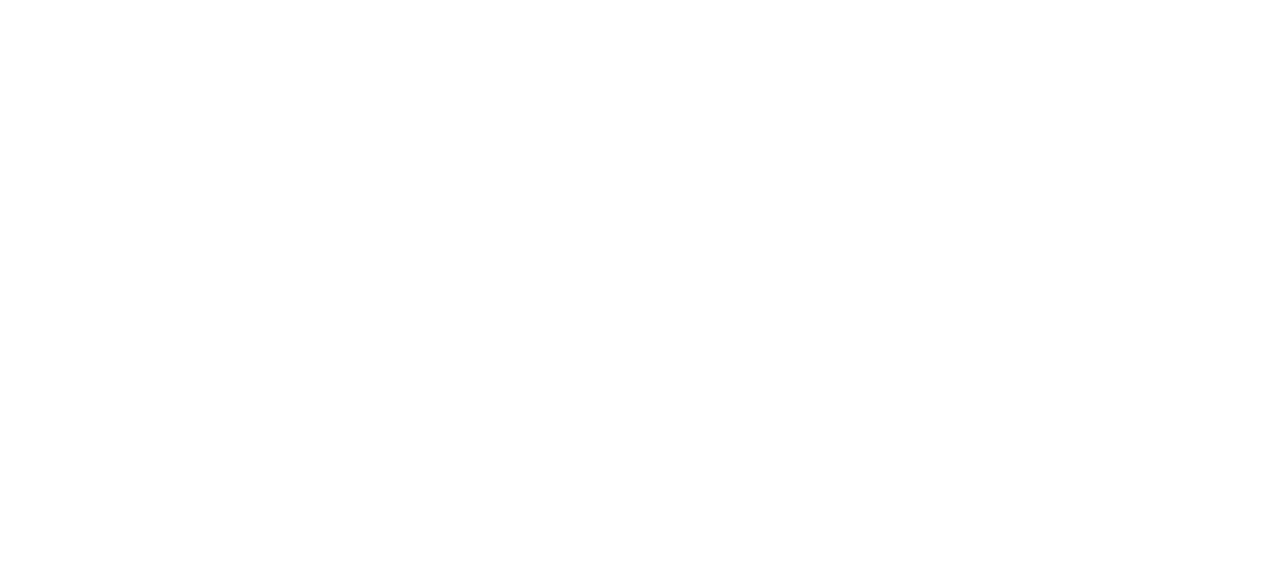
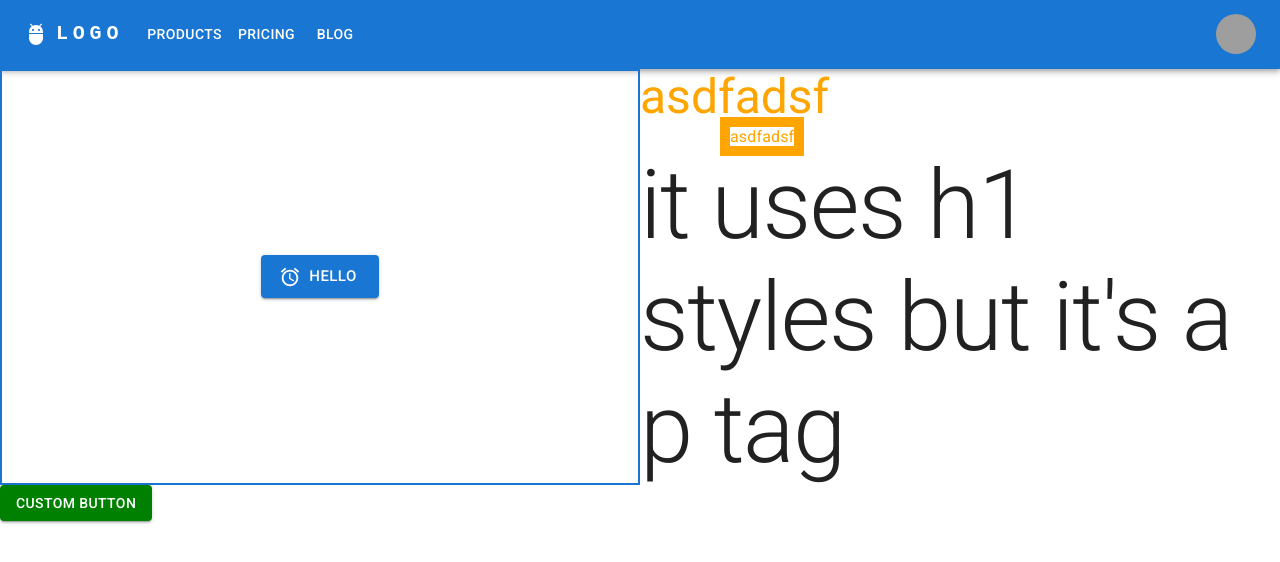
Before and after one commit to parkshub/portfolio-tracker, a React (Create React App) app in the folder frontend/: page / in a window 1280 px wide. Before the commit this address had no page. Shown: the top 562 px of the page. Built offline with nearby package versions, Linux system fonts and the light colour scheme; grey boxes are pictures that could not be loaded.

Commit message:
testing and starting

```diff
--- a/frontend/package.json
+++ b/frontend/package.json
@@ -8,6 +8,7 @@
     "@mui/icons-material": "^5.11.0",
     "@mui/material": "^5.11.7",
     "@mui/styled-engine-sc": "^5.11.0",
+    "@mui/system": "^5.11.8",
     "@testing-library/jest-dom": "^5.16.5",
     "@testing-library/react": "^13.4.0",
     "@testing-library/user-event": "^13.5.0",
--- a/frontend/src/App.js
+++ b/frontend/src/App.js
@@ -1,6 +1,7 @@
 import './App.css';
-import Test from '../src/pages/Test'
+import Navbar from './pages/Navbar'
 import Test2 from '../src/pages/Test2'
+import Main from './pages/Main';
 import {BrowserRouter as Router, Routes, Route} from "react-router-dom"
 
 
@@ -8,9 +9,11 @@ function App() {
   return (
 
     <Router>
+      <Navbar/>
       <Routes>
-        <Route path='/test1' element={<Test/>}/>
-        <Route path='/test2' element={<Test2/>}/>
+        <Route path='/main' element={<Main/>}/>
+        {/* <Route path='/test1' element={<Test/>}/> */}
+        <Route path='/' element={<Test2/>}/>
       </Routes>
     </Router>
 
--- a/frontend/src/index.js
+++ b/frontend/src/index.js
@@ -5,31 +5,35 @@ import App from './App';
 import reportWebVitals from './reportWebVitals';
 import { createTheme, ThemeProvider, responsiveFontSizes } from '@mui/material/styles';
 
+import { CssBaseline } from '@mui/material';
 
 const root = ReactDOM.createRoot(document.getElementById('root'));
 
 
 const theme = createTheme();
 
-theme.typography.h1 = {
-  fontSize: "2rem",
-  "@media (max-width: 600px)": { // this is for when screen size is smaller than 600px
-    fontSize: "5rem"
-  }
-}
+// theme.typography.h1 = {
+//   fontSize: "2rem",
+//   "@media (max-width: 600px)": { // this is for when screen size is smaller than 600px
+//     fontSize: "5rem"
+//   }
+// }
 
-theme.typography.myVariant = {
-  fontSize: "10rem"
-}
+// theme.typography.myVariant = {
+//   fontSize: "10rem"
+// }
 
-theme.palette.primary = {
-  main: "green"
-}
+// theme.palette.primary = {
+//   main: "green"
+// }
+
+// theme.spacing(10)
 
 
 root.render(
   <React.StrictMode>
     <ThemeProvider theme={theme}>
+      <CssBaseline/>
       <App />
     </ThemeProvider>
   </React.StrictMode>
--- /dev/null
+++ b/frontend/src/pages/Main.jsx
@@ -0,0 +1,29 @@
+import React from 'react'
+import { useState } from 'react'
+
+import { Grid, Button, Typography, Box, Paper} from '@mui/material'
+
+const Main = () => {
+  return (
+    <>
+        <Grid container textAlign='center'>
+            <Grid item xs={12}>
+                {/* <Typography variant='h1' sx={{ typography: { xs: "h3", md: "h1"}}}>   just know you can do this */}
+
+                <Typography variant='h1'>
+                    welcome
+                </Typography>
+                <Typography>
+                    Lorem ipsum dolor sit amet consectetur, adipisicing elit. Voluptatum rerum, officia expedita voluptate laboriosam nulla aliquam sunt. Nam quia eos reprehenderit itaque ab iure impedit quos vel nesciunt, officia commodi laudantium delectus? Deserunt sit voluptas, optio ipsum laboriosam odio placeat.
+                </Typography>
+                <Button variant='contained'>
+                    Hello button
+                </Button>
+
+            </Grid>
+        </Grid>
+    </>
+  )
+}
+
+export default Main
--- a/frontend/src/pages/Test2.jsx
+++ b/frontend/src/pages/Test2.jsx
@@ -1,29 +1,42 @@
 import * as React from 'react';
+import { Button, Typography, Box } from '@mui/material';
+import Grid from '@mui/material/Grid'
+import { styled } from '@mui/material/styles';
+// import Box from "@material-ui/core/Box";
+import AccessAlarmIcon from '@mui/icons-material/AccessAlarm';
 
-import { Button, Typography } from '@mui/material';
-import Grid from '@mui/material/Grid'
-import { createTheme, responsiveFontSizes } from '@mui/material/styles';
-import { ThemeProvider } from '@mui/private-theming';
+// if you want to use theme.spacing...blah or theme. whatever you need ({theme}) otherwise you can just do styled(Button) ({})
 
-let theme = createTheme();
-theme = responsiveFontSizes(theme);
+const MyButton = styled(Button)(({theme}) => ({ // * IMPORTANT THIS HAS TO BE CAPITALIZED
+  // padding: theme.spacing(1),
+  // color: "darkslategray"
+}));
 
 function ResponsiveAppBar() {
 
-
   return (
 
-      <Grid container justify="column">
-        <Grid item xs={12} sm={6}>
-          <Button size="large" variant='contained' color='primary'>Hello</Button>
-        </Grid>
-        <Grid item xs={12} sm={6}>
-        <ThemeProvider theme={theme}>
-          <Typography variant='h1' color="orange">asdfadsf</Typography>
-          <Typography variant='myVariant' color="orange">asdfadsf</Typography>
-        </ThemeProvider>
-        </Grid>
+    <Grid container justify="column">
+      <Grid item xs={12} sm={6} sx={{ border: 2, borderColor: "primary.main" }} display="flex" justifyContent="center" alignItems="center">
+        {/* <Box display="flex" justifyContent="center" alignItems="center" sx={{height: "fill"}}> */}
+          <Button size="large" variant='contained' color='primary' startIcon={<AccessAlarmIcon/>}>Hello</Button>
+        {/* </Box> */}
       </Grid>
+      <Grid item xs={12} sm={6}>
+        <Typography variant='h3' color="orange">asdfadsf</Typography>
+        <Typography sx={{m:10, border:10}} variant='myVariant' color="orange">asdfadsf</Typography>
+        <Typography variant='h1' component='p'>it uses h1 styles but it's a p tag</Typography>
+      </Grid>
+      <MyButton variant="contained" sx={{
+        backgroundColor: "green",
+        "&:hover": {
+          backgroundColor: "lightgreen"
+          },
+        "&:disabled": { // this is for when the button is disabled
+          backgroundColor: "grey"
+        }
+        }}>custom button</MyButton>
+    </Grid>
 
   );
 }
```
Also changed, not shown: frontend/src/pages/Navbar.jsx (renamed from frontend/src/pages/Test.jsx), 1 other file (tests, documents, lock files or other folders).
